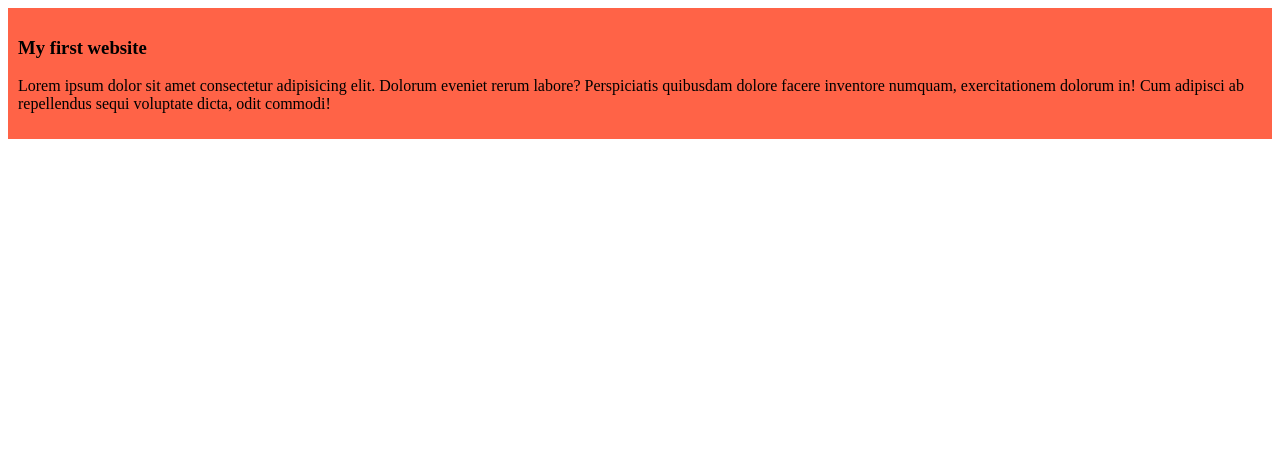
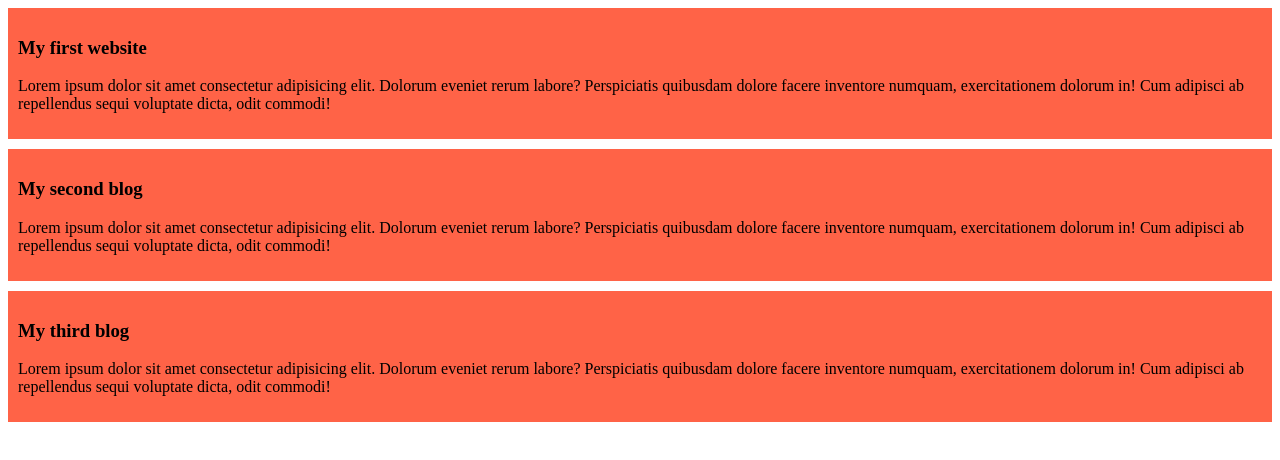
Before and after one commit to Raiyan2003/my-simple-website, a plain HTML site: page index.html in a window 1280 px wide. Drawn offline with Linux system fonts and the light colour scheme.

Commit message:
added second and third blog

```diff
--- a/index.html
+++ b/index.html
@@ -11,5 +11,13 @@
         <h3>My first website</h3>
         <p>Lorem ipsum dolor sit amet consectetur adipisicing elit. Dolorum eveniet rerum labore? Perspiciatis quibusdam dolore facere inventore numquam, exercitationem dolorum in! Cum adipisci ab repellendus sequi voluptate dicta, odit commodi!</p>
     </div>
+    <div>
+        <h3>My second blog</h3>
+        <p>Lorem ipsum dolor sit amet consectetur adipisicing elit. Dolorum eveniet rerum labore? Perspiciatis quibusdam dolore facere inventore numquam, exercitationem dolorum in! Cum adipisci ab repellendus sequi voluptate dicta, odit commodi!</p>
+    </div>
+    <div>
+        <h3>My third blog</h3>
+        <p>Lorem ipsum dolor sit amet consectetur adipisicing elit. Dolorum eveniet rerum labore? Perspiciatis quibusdam dolore facere inventore numquam, exercitationem dolorum in! Cum adipisci ab repellendus sequi voluptate dicta, odit commodi!</p>
+    </div>
 </body>
 </html>
--- a/styles/blog.css
+++ b/styles/blog.css
@@ -1,4 +1,5 @@
 div{
     background-color: tomato;
     padding: 10px;
+    margin-bottom: 10px;
 }
```
